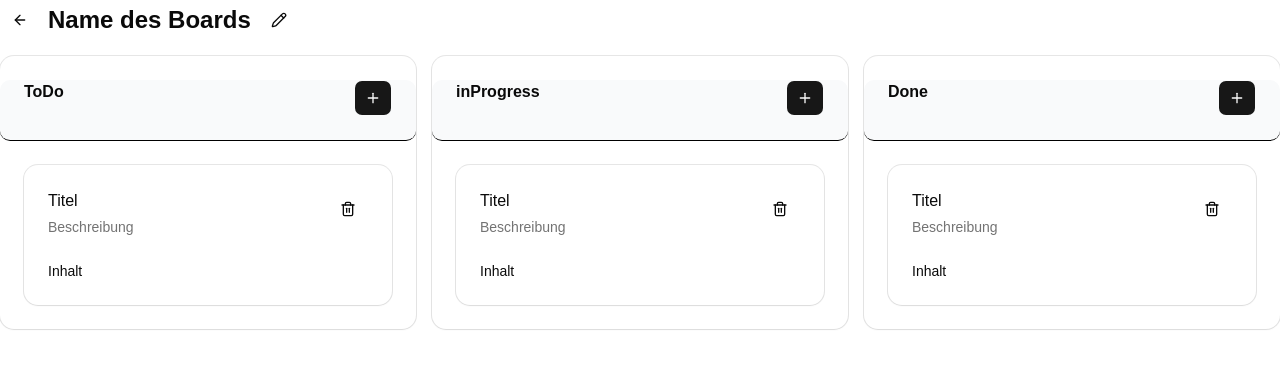
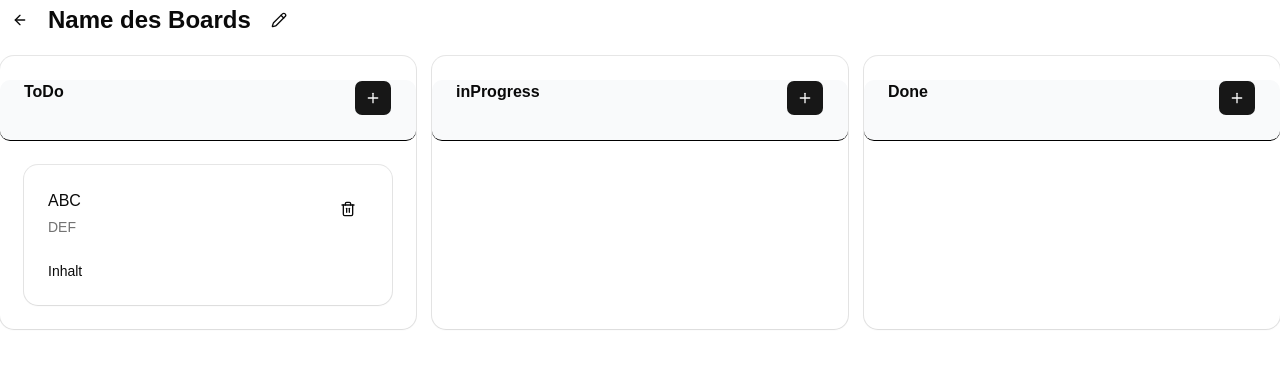
Before and after one commit to wehrend/devboard, a React (Vite) app: page /boards/1 in a window 1280 px wide. Shown: the top 368 px of the page. Built offline with nearby package versions, Linux system fonts and the light colour scheme.

Commit message:
implement data flow (props)

```diff
--- a/src/pages/BoardDetail/BoardDetail.tsx
+++ b/src/pages/BoardDetail/BoardDetail.tsx
@@ -2,14 +2,22 @@ import { ArrowLeft, Pencil, Check, X } from "lucide-react"
 import { Input } from "../../components/ui/input"
 
 import { Button } from "../../components/ui/button"
-import { Link } from "react-router-dom"
+import { Link, useParams } from "react-router-dom"
 import { useState } from "react"
 import BoardCard from "../BoardOverview/components/BoardCard"
 import BoardColumn from "./components/BoardColumn"
+import type { Board } from "src/types/board.type"
 
 export default function BoardDetail() {
+  const { id } = useParams()
   const [isEditingBoardName, setEditingBoardName] = useState(false)
   const [boardName, setBoardName] = useState("Name des Boards")
+
+  const [board, setBoard] = useState<Board>({
+    id: "1",
+    title: "test",
+    tasks: [{ id: "1", title: "ABC", column: "ToDo", description: "DEF" }],
+  })
 
   function renderBoardDetailHeader() {
     if (isEditingBoardName) {
@@ -64,9 +72,18 @@ export default function BoardDetail() {
           {renderBoardDetailHeader()}
         </div>
         <div className="mt-4 grid grid-cols-3 gap-4">
-          <BoardColumn title="ToDo" />
-          <BoardColumn title="inProgress" />
-          <BoardColumn title="Done" />
+          <BoardColumn
+            title="ToDo"
+            tasks={board.tasks.filter((task) => task.column === "ToDo")}
+          />
+          <BoardColumn
+            title="inProgress"
+            tasks={board.tasks.filter((task) => task.column === "InProgress")}
+          />
+          <BoardColumn
+            title="Done"
+            tasks={board.tasks.filter((task) => task.column === "Done")}
+          />
         </div>
       </div>
     </>
--- a/src/pages/BoardDetail/components/BoardColumn.tsx
+++ b/src/pages/BoardDetail/components/BoardColumn.tsx
@@ -10,7 +10,13 @@ import {
 } from "../../../components/ui/card"
 import TaskCard from "../../BoardOverview/components/TaskCard"
 
-export default function BoardColumn({ title }: { title: string }) {
+export default function BoardColumn({
+  title,
+  tasks,
+}: {
+  title: string
+  tasks: Task[]
+}) {
   return (
     <Card>
       <CardHeader className="rounded-lg border-b border-black bg-gray-50">
@@ -22,7 +28,9 @@ export default function BoardColumn({ title }: { title: string }) {
         </CardAction>
       </CardHeader>
       <CardContent>
-        <TaskCard />
+        {tasks.map((task) => {
+          return <TaskCard task={task} />
+        })}
       </CardContent>
 
       {/* <CardFooter>Footer </CardFooter> */}
--- a/src/pages/BoardOverview/BoardOverview.tsx
+++ b/src/pages/BoardOverview/BoardOverview.tsx
@@ -1,8 +1,18 @@
+import { useState } from "react"
 import { Button } from "../../components/ui/button"
 import { Card } from "../../components/ui/card"
 import BoardCard from "./components/BoardCard"
+import type { Board } from "src/types/board.type"
 
 export default function BoardOverview() {
+  const [boards, setBoards] = useState<Board[]>([
+    {
+      id: "1",
+      title: "test",
+      tasks: [{ id: "1", title: "ABC", column: "ToDo", description: "DEF" }],
+    },
+  ])
+
   return (
     <div className="container">
       <div className="flex flex-row place-content-between bg-red-50">
@@ -10,7 +20,9 @@ export default function BoardOverview() {
         <Button>Neues Board</Button>
       </div>
       <div className="grid grid-cols-3 gap-4 bg-red-300 px-4">
-        <BoardCard />
+        {boards.map((board) => {
+          return <BoardCard board={board} />
+        })}
       </div>
     </div>
   )
--- a/src/pages/BoardOverview/components/BoardCard.tsx
+++ b/src/pages/BoardOverview/components/BoardCard.tsx
@@ -8,14 +8,17 @@ import {
 } from "../../../components/ui/card"
 import { Button } from "../../../components/ui/button"
 import { Link } from "react-router-dom"
+import type { Board } from "src/types/board.type"
 
-export default function BoardCard() {
+export default function BoardCard({ board }: { board: Board }) {
   return (
-    <Link to={`/boards/1`}>
+    <Link to={`/boards/${board.id}`}>
       <Card className="border border-black transition-shadow hover:shadow-md">
         <CardHeader>
-          <CardTitle>Name von Board</CardTitle>
-          <CardDescription>3 Spalten - 0 Tasks</CardDescription>
+          <CardTitle>{board.title}</CardTitle>
+          <CardDescription>
+            3 Spalten - {board.tasks.length} Tasks
+          </CardDescription>
           <CardAction>
             <Button
               className="text-muted-foreground hover:text-destructive"
--- a/src/pages/BoardOverview/components/TaskCard.tsx
+++ b/src/pages/BoardOverview/components/TaskCard.tsx
@@ -8,13 +8,14 @@ import {
   CardHeader,
   CardTitle,
 } from "../../../components/ui/card"
+import type { Task } from "src/types/board.type"
 
-export default function TaskCard() {
+export default function TaskCard({ task }: { task: Task }) {
   return (
     <Card>
       <CardHeader>
-        <CardTitle>Titel</CardTitle>
-        <CardDescription>Beschreibung</CardDescription>
+        <CardTitle>{task.title}</CardTitle>
+        <CardDescription>{task.description}</CardDescription>
         <CardAction>
           <Button variant="ghost" size="icon-lg">
             <Trash2 />
--- /dev/null
+++ b/src/types/board.type.ts
@@ -0,0 +1,12 @@
+export interface Board {
+  id: string
+  title: string
+  tasks: Task[]
+}
+
+export interface Task {
+  id: string
+  title: string
+  column: "ToDo" | "InProgress" | "Done"
+  description: string
+}
```
